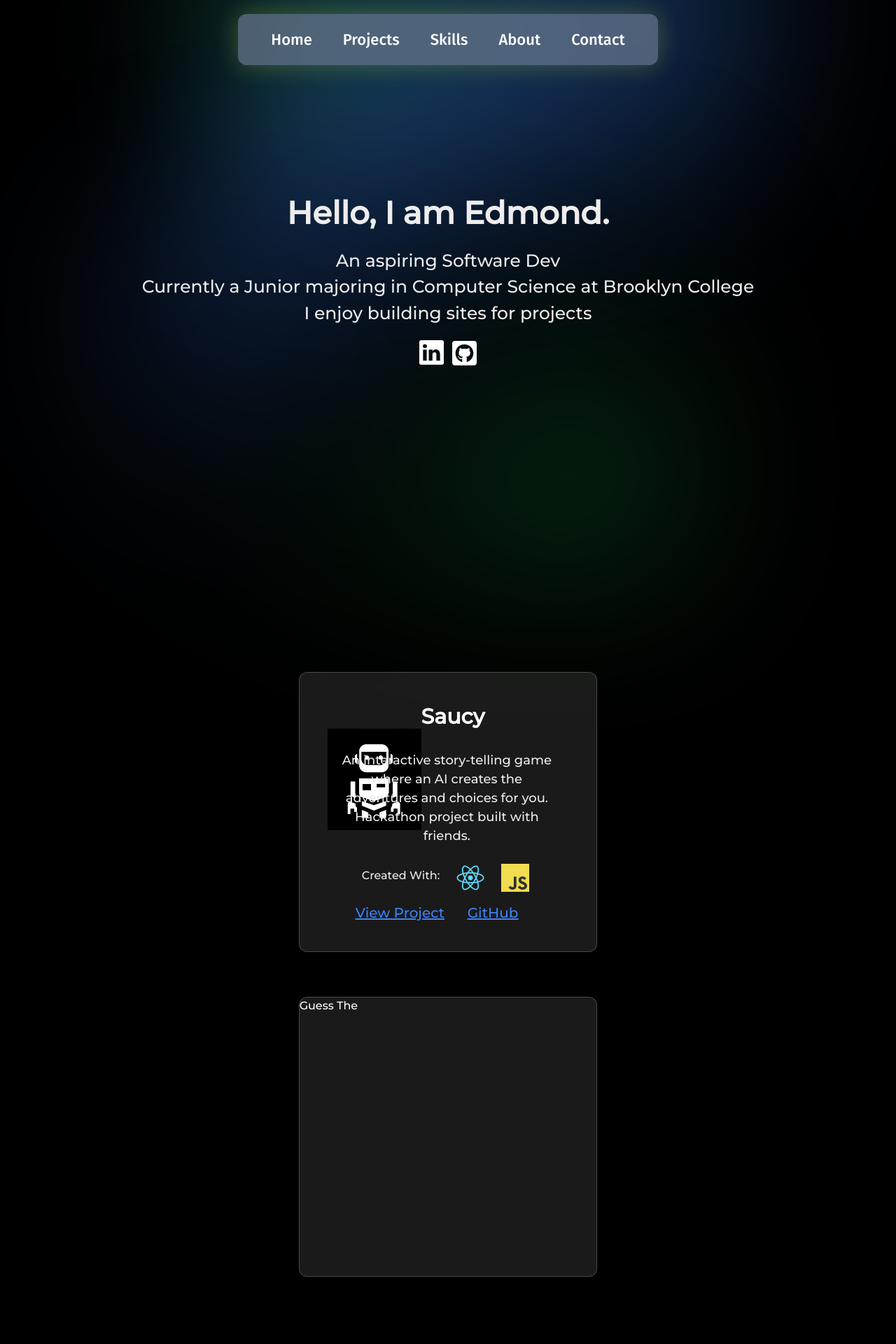
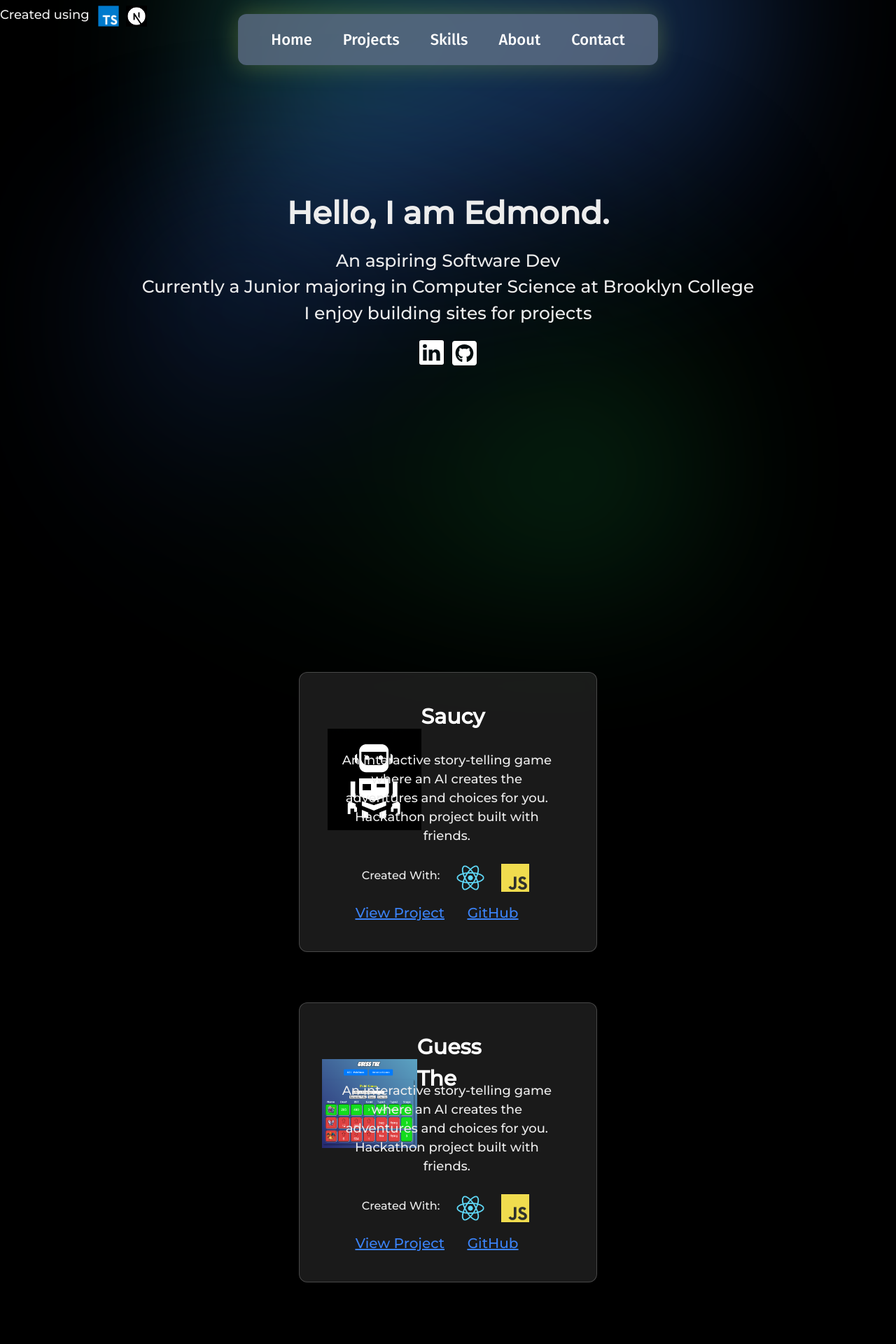
Before and after one commit to NaffodA/Portfolio-Site, a Next.js app: page / in a window 1280 px wide. Shown: the top 1920 px of the page at 70% size. Built offline with nearby package versions, Linux system fonts and the light colour scheme.

Commit message:
2nd
added guess the and more logos

```diff
--- a/components/Intro.tsx
+++ b/components/Intro.tsx
@@ -1,12 +1,14 @@
-
+import Image from 'next/image'
 
 export default function Intro(){
     return (
+        <>
         <section id="home" className="flex flex-col items-center justify-center h-screen w-full animate-dropin">
             <span className="font-bold text-[45px] p-4">Hello, I am Edmond. </span>
             <span className=" text-[25px] ">An aspiring Software Dev</span>
             <span className=" text-[25px] ">Currently a Junior majoring in Computer Science at Brooklyn College</span>
             <span className=" text-[25px] ">I enjoy building sites for projects</span>
+
             <div className="flex flex-row gap-3 p-5">
             <a href="https://www.linkedin.com/in/edmond-liu-487672301/" target="_blank" rel="noopener noreferrer">
                 <svg xmlns="http://www.w3.org/2000/svg" width="35" height="35" viewBox="0 0 24 24" fill="white"><path d="M22.23 0H1.77C.8 0 0 .77 0 1.72v20.56C0 23.23.8 24 1.77 24h20.46c.98 0 1.77-.77 1.77-1.72V1.72C24 .77 23.2 0 22.23 0zM7.27 20.1H3.65V9.24h3.62V20.1zM5.47 7.76h-.03c-1.22 0-2-.83-2-1.87 0-1.06.8-1.87 2.05-1.87 1.24 0 2 .8 2.02 1.87 0 1.04-.78 1.87-2.05 1.87zM20.34 20.1h-3.63v-5.8c0-1.45-.52-2.45-1.83-2.45-1 0-1.6.67-1.87 1.32-.1.23-.11.55-.11.88v6.05H9.28s.05-9.82 0-10.84h3.63v1.54a3.6 3.6 0 0 1 3.26-1.8c2.39 0 4.18 1.56 4.18 4.89v6.21z" /></svg>
@@ -16,6 +18,24 @@ export default function Intro(){
             </a>
         </div>
         </section>
+        <div className=" text-[18px] absolute top-2 left-0 ">Created using</div>
+            <div className="absolute top-2 left-[140px] ">
+                <Image
+                    src="/TypeScript.png"
+                    alt="TS logo"
+                    width={30}
+                    height={50}
+                />
+            </div>
+            <div className="absolute top-2 left-[180px] ">
+                <Image
+                    src="/nextWhite.png"
+                    alt="Next logo"
+                    width={30}
+                    height={50}
+                />
+            </div>
+        </>
     )
 }
 
--- a/components/Projects.tsx
+++ b/components/Projects.tsx
@@ -13,12 +13,59 @@ export default function Projects() {
                             alt="Robot picture"
                             width={200}
                             height={200}
-                            className="object-contain"
                         />
                     </Link>
                 </div>
                 <span className="text-white mr-40 mt-10 text-[30px] font-bold">
                     Saucy
+                </span>
+                <span className="absolute w-[300px] right-16 top-28 text-[18px] text-center">
+                    An interactive story-telling game where an AI creates the adventures and choices for you.
+                    Hackathon project built with friends.
+                </span>
+                <span className="absolute right-56 bottom-24">
+                    Created With:
+                </span>
+                <div className="absolute right-40 bottom-[85px] ">
+                    <Image
+                        src="/React.png"
+                        alt="React logo"
+                        width={40}
+                        height={50}
+                    />
+                </div>
+                <div className="absolute right-24 bottom-[85px] ">
+                    <Image
+                        src="/JavaScript.png"
+                        alt="JS logo"
+                        width={40}
+                        height={50}
+                    />
+                </div>
+                <span className="absolute left-20 bottom-10 text-[20px] underline text-blue-500">
+                     <a href="https://www.saucyclub.co/" target="_blank" rel="noopener noreferrer">View Project </a>
+                </span>
+                <span className="absolute left-60 bottom-10 text-[20px] underline text-blue-500">
+                     <a href="https://github.com/WangWNico/HackNYU2025.git" target="_blank" rel="noopener noreferrer">GitHub </a>
+                     {/*rel paramter is security feature*/}
+                </span>
+            </div>
+
+            <div className="w-1/3 h-[400px] border border-white/20 rounded-xl justify-between bg-white/10 backdrop-blur-lg flex mb-8 mt-10
+            transition-transform duration-300 ease-in-out hover:scale-105">
+                <div className="relative mt-20 ml-8">
+                    <Link href="">
+                        <Image
+                            src="/guessTheLogoCom.png"
+                            alt="guessThe picture"
+                            width={220}
+                            height={200}
+
+                        />
+                    </Link>
+                </div>
+                <span className="text-white mr-40 mt-10 text-[30px] font-bold">
+                    Guess The
                 </span>
                 <span className="absolute w-[300px] right-16 top-28 text-[18px] text-center">
                     An interactive story-telling game where an AI creates the adventures and choices for you.
@@ -53,10 +100,6 @@ export default function Projects() {
                      {/*rel paramter is security feature*/}
                 </span>
             </div>
-
-            <div className="w-1/3 min-h-[400px] border border-white/20 rounded-xl bg-white/10 backdrop-blur-lg flex mb-8 mt-8">
-                <span className="text-white">Guess The </span>
-            </div>
         </section>
     );
 }
--- a/components/Skills.tsx
+++ b/components/Skills.tsx
@@ -3,7 +3,7 @@ import Image from 'next/image'
 export default function Skills() {
     return (
         <section id="skills" className="flex flex-col items-center justify-center h-screen w-full font-san">
-            <div className="w-1/3 h-[400px] border border-white/20 rounded-xl bg-white/10 backdrop-blur-lg flex flex-col items-center
+            <div className="w-1/3 h-[500px] border border-white/20 rounded-xl bg-white/10 backdrop-blur-lg flex flex-col items-center
             transition-transform duration-300 ease-in-out hover:scale-105 p-5">
 
                 <span className="text-[30px] font-bold mb-8">My Skills</span>
@@ -15,7 +15,10 @@ export default function Skills() {
                         { src: "/Node.js.png", alt: "Node.js", name: "Node.js" },
                         { src: "/TypeScript.png", alt: "TypeScript", name: "TypeScript" },
                         { src: "/Java.png", alt: "Java", name: "Java" },
-                        { src: "/Tailwind CSS.png", alt: "Tailwind CSS", name: "Tailwind CSS" }
+                        { src: "/Tailwind CSS.png", alt: "Tailwind CSS", name: "Tailwind CSS" },
+                        { src: "/nextWhite.png", alt: "next", name: "Next" },
+                        { src: "/HTML5.png", alt: "html", name: "HTML" },
+                        { src: "/css.png", alt: "css", name: "CSS" },
                     ].map((skill) => (
                         <div key={skill.name} className="flex flex-col items-center">
                             <div className="relative">
```
Also changed, not shown: public/guessTheLogoCom.png (added), public/nextWhite.png (added).
